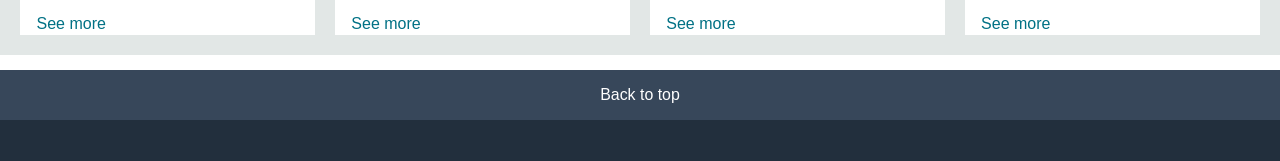
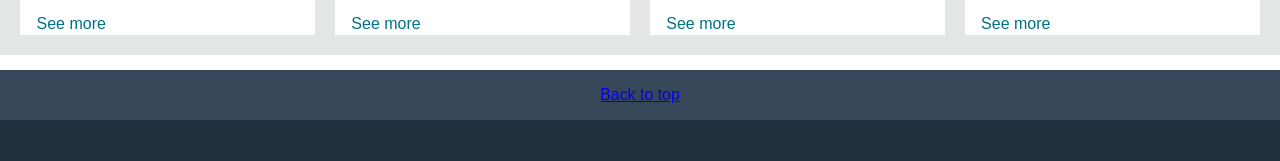
Before and after one commit to sanatan-dive/amazon-clone, a plain HTML site: page index.html in a window 1280 px wide. Shown: the part 1095-1256 px from the top of the page. Drawn offline with Linux system fonts and the light colour scheme.

Commit message:
functionality to back to top button

```diff
--- a/index.html
+++ b/index.html
@@ -128,7 +128,7 @@
 
     <footer>
         <div class="foot-panel1">
-            Back to top
+           <a href="#">Back to top</a>
         </div>
         <div class="foot-panel2">
             <ul>
```
